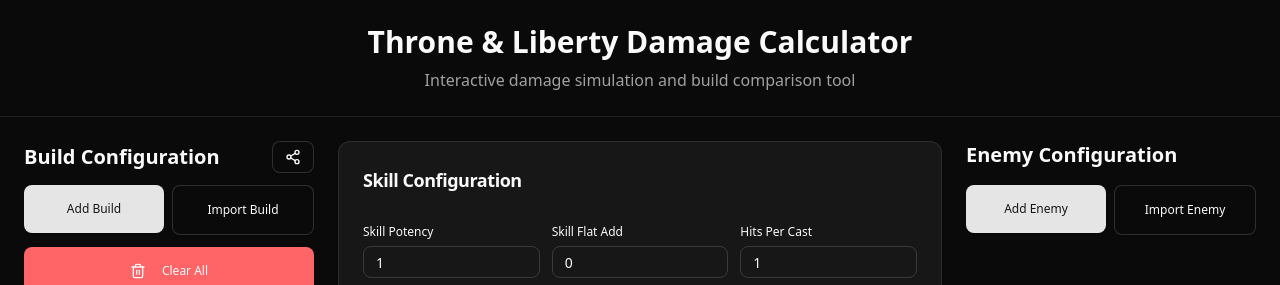
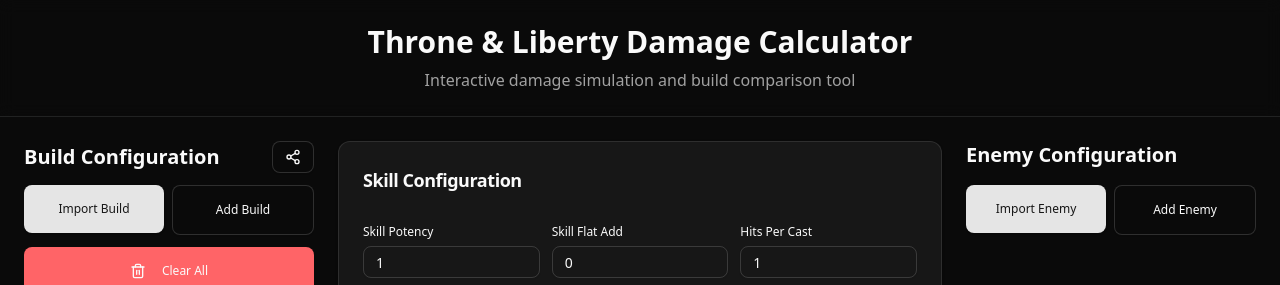
Before and after one commit to Yiin/tnl-dmg-calc, a React (Vite) app: page / in a window 1280 px wide. Shown: the top 285 px of the page. Built offline with nearby package versions, Linux system fonts and the light colour scheme.

Commit message:
fix: swap import and add buttons

```diff
--- a/src/App.tsx
+++ b/src/App.tsx
@@ -521,16 +521,20 @@
                 </Button>
               </div>
               <div className="flex gap-2">
-                <Button onClick={addBuild} size="sm" className="flex-1 py-6">
-                  Add Build
-                </Button>
                 <Button
                   onClick={() => setShowImportDialog(true)}
-                  variant="outline"
                   size="sm"
                   className="flex-1 py-6"
                 >
                   Import Build
+                </Button>
+                <Button
+                  onClick={addBuild}
+                  size="sm"
+                  className="flex-1 py-6"
+                  variant="outline"
+                >
+                  Add Build
                 </Button>
               </div>
               <Button
@@ -644,16 +648,20 @@
           <div className="space-y-4">
             <h2 className="text-xl font-semibold">Enemy Configuration</h2>
             <div className="flex gap-2">
-              <Button onClick={addEnemy} size="sm" className="flex-1 py-6">
-                Add Enemy
-              </Button>
               <Button
                 onClick={() => setShowEnemyImportDialog(true)}
-                variant="outline"
                 size="sm"
                 className="flex-1 py-6"
               >
                 Import Enemy
+              </Button>
+              <Button
+                onClick={addEnemy}
+                size="sm"
+                className="flex-1 py-6"
+                variant="outline"
+              >
+                Add Enemy
               </Button>
             </div>
 
```
